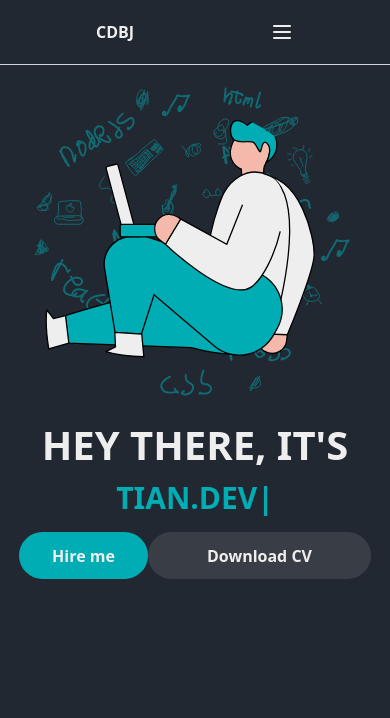
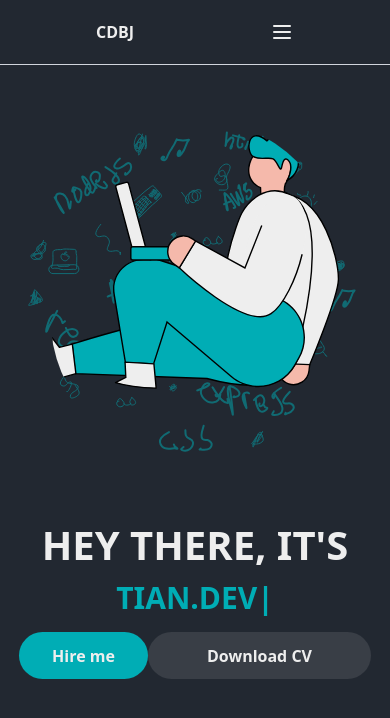
Before and after one commit to kyuremmmmz/nextjs-portfolio, a Next.js app: page / in a window 390 px wide. Shown: the top 718 px of the page. Built offline with nearby package versions, Linux system fonts and the light colour scheme.

Commit message:
navbar nalangggg

```diff
--- a/app/page.tsx
+++ b/app/page.tsx
@@ -1,19 +1,19 @@
 "use client";
 import Image from "next/image";
 import { TypeAnimation } from "react-type-animation";
-import img from '../public/arrowAnimation.svg';
 import me from '../public/me.svg';
 import skills from '../public/skillset.svg';
 import Button from "@/components/Buttons/Button";
 import DownloadCv from "./hooks/DownloadCv";
+
 export default function Home() {
   const { downLoadCv } = DownloadCv();
+
   return (
     <div className="flex flex-col md:flex-row px-[20px] md:justify-between overflow-hidden">
       <main className="flex flex-col px-[20px] pl-[20px] justify-center items-center md:flex-row md:gap-8">
-        <div className="flex flex-row md:py-[200px] w-full ">
-          <Image className="hidden md:block" src={img} width={40} height={40} alt="Arrow Animation" />
-          <div className="flex flex-col-reverse justify-center items-center md:flex-row md:items-start md:gap-[500px] md:px-[40px] md:pl-[40px] w-full">
+        <div className="flex flex-row md:py-[200px] px-50 w-full">
+          <div className="flex flex-col-reverse justify-center items-center md:flex-row md:items-start md:gap-[100px] md:px-[40px] md:pl-[40px] w-full">
             <div className="flex flex-col flex-grow">
               <h1 className="text-center md:text-start text-[40px] md:text-[96px] font-bold">HEY THERE, IT&apos;S</h1>
               <div className="w-full md:w-[700px] min-h-[96px]">
@@ -31,28 +31,35 @@ export default function Home() {
                   />
                 </h1>
                 <div className="flex flex-row py-3 lg:gap-8">
-                  <Button componentName={"Hire me"} componentFunction={() => {
-                    console.log('Test');
-                  }} className={"bg-[#00ADB5] rounded-3xl w-[129px] h-[47px] text-center items-center justify-center lg:py-3 cursor-pointer"} />
-                  <Button componentName={"Download CV"} componentFunction={() => {
-                    downLoadCv();
-                  }} className={"bg-[#393E46] rounded-3xl w-[223px] h-[47px] text-center items-center justify-center  lg:py-3 cursor-pointer hover:bg-[#00ADB5] duration-300"} />
+                  <Button
+                    componentName={"Hire me"}
+                    componentFunction={() => {
+                      console.log('Test');
+                    }}
+                    className={"bg-[#00ADB5] rounded-3xl w-[129px] h-[47px] text-center items-center justify-center lg:py-3 cursor-pointer"}
+                  />
+                  <Button
+                    componentName={"Download CV"}
+                    componentFunction={() => {
+                      downLoadCv();
+                    }}
+                    className={"bg-[#393E46] rounded-3xl w-[223px] h-[47px] text-center items-center justify-center lg:py-3 cursor-pointer hover:bg-[#00ADB5] duration-300"}
+                  />
                 </div>
               </div>
             </div>
-            <div className="relative w-[350px] h-[350px] rounded-full p-2 flex items-center justify-center flex-shrink-0 md:order-last">
-              <div className="absolute inset-0">
+            <div className="relative w-[450px] h-[450px] rounded-full p-2 flex items-center justify-center flex-shrink-0 md:order-last sm:items-center sm:justify-center">
+              <div className="absolute inset-0 flex items-center justify-center">
                 <Image
-                  className="absolute top-0 left-0 w-full h-full object-cover opacity-50"
+                  className="absolute top-1/2 left-1/2 transform -translate-x-1/2 -translate-y-1/2 lg:w-[520px] lg:h-[520px] object-cover opacity-50 sm:w-[420px] sm:h-[420px]"
                   src={skills}
                   alt="Background Image"
                 />
                 <Image
-                  className="absolute h-[320px] w-[320px] my-10 object-contain rounded-full lg:w-[420px] lg:h-[420px] lg:my-20 lg:mr-16  z-10"
+                  className="absolute top-1/2 left-1/2 transform -translate-x-1/2 -translate-y-1/2 lg:h-[720px] lg:w-[720px] object-contain rounded-full sm:w-[420px] sm:h-[420px] z-10"
                   src={me}
                   alt="Profile Image"
                 />
-
               </div>
             </div>
           </div>
```
